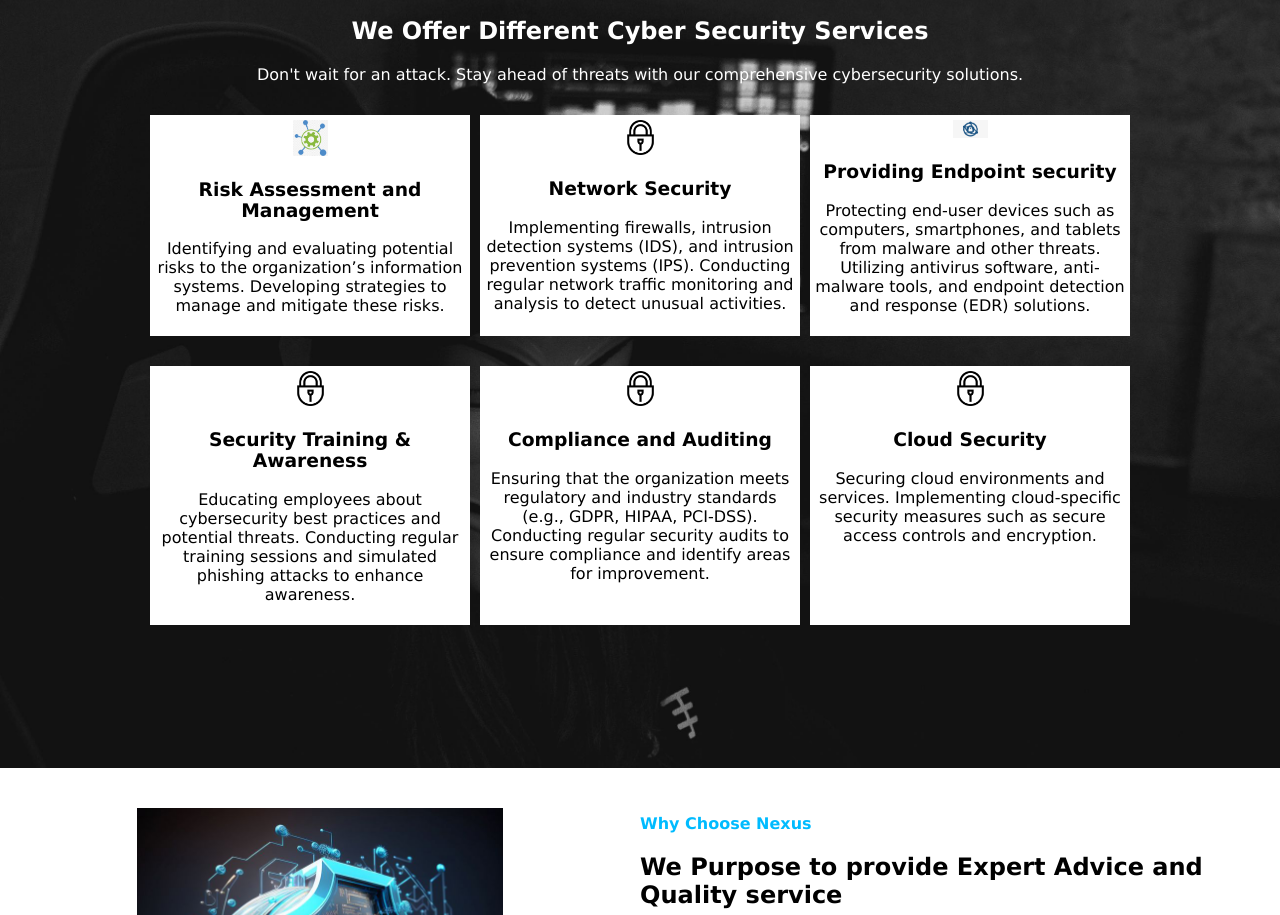
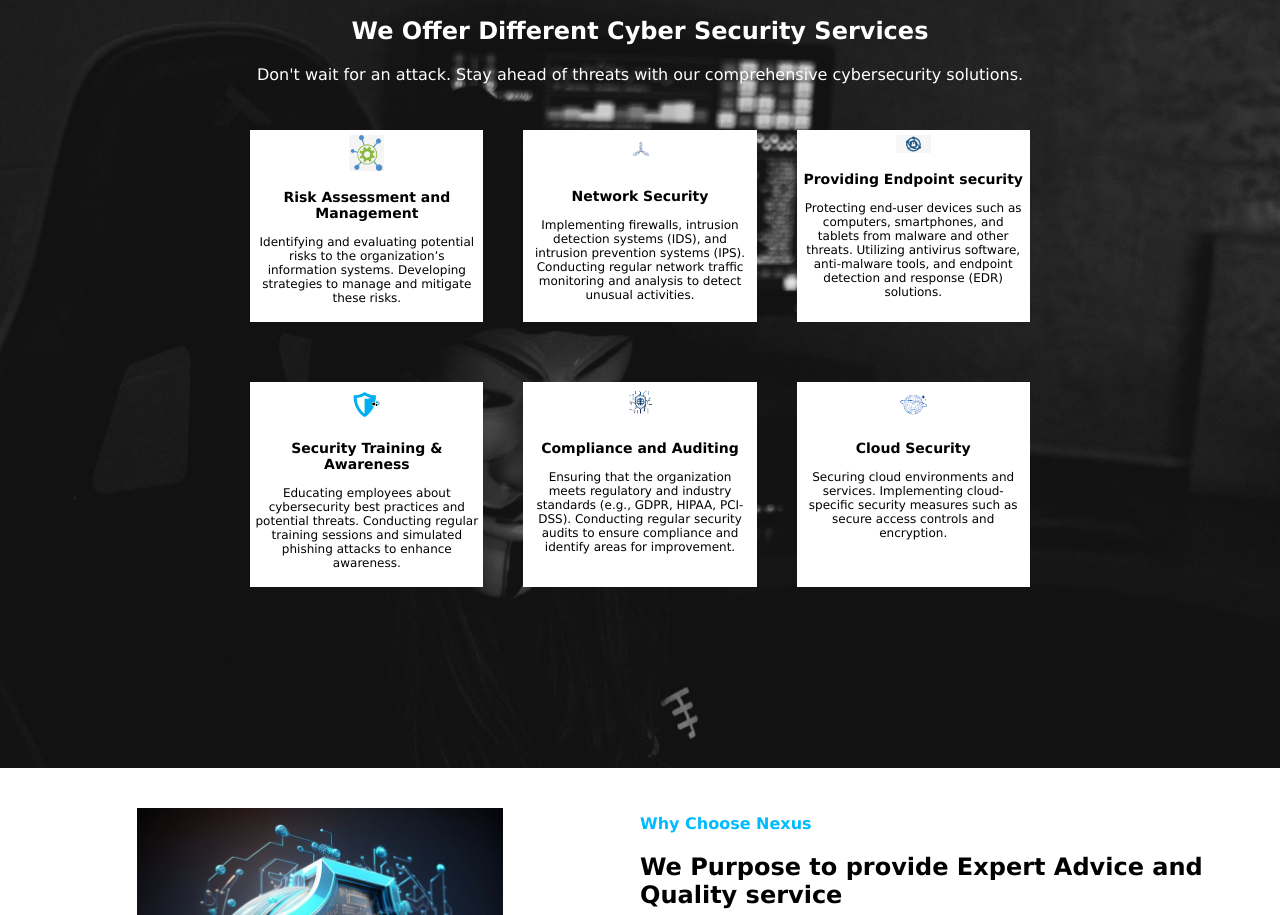
Before and after one commit to BoazRotich/Nexus, a plain HTML site: page index.html in a window 1280 px wide. Shown: the part 1553-2468 px from the top of the page. Drawn offline with nearby package versions, Linux system fonts and the light colour scheme.

Commit message:
final of final of final

```diff
--- a/index.html
+++ b/index.html
@@ -96,7 +96,7 @@
                 Developing strategies to manage and mitigate these risks.</p>
         </div>
         <div class="services-main">
-            <img src="./images/keep security.png" alt="Protect systems">
+            <img src="./images/network.png" alt="Protect systems">
             <h3>Network Security</h3>
             <p>Implementing firewalls, intrusion detection systems (IDS), and intrusion prevention systems (IPS).
                 Conducting regular network traffic monitoring and analysis to detect unusual activities.</p>
@@ -110,19 +110,19 @@
     </div>
     <div class="main1">
         <div class="services-main">
-            <img src="./images/keep security.png" alt="Protect systems">
+            <img src="./images/Awareness.png" alt="Protect systems">
             <h3>Security Training & Awareness</h3>
             <p>Educating employees about cybersecurity best practices and potential threats.
                 Conducting regular training sessions and simulated phishing attacks to enhance awareness.</p>
         </div>
         <div class="services-main">
-            <img src="./images/keep security.png" alt="Protect systems">
+            <img src="./images/Auditng.png" alt="Protect systems">
             <h3>Compliance and Auditing</h3>
             <p>Ensuring that the organization meets regulatory and industry standards (e.g., GDPR, HIPAA, PCI-DSS).
                 Conducting regular security audits to ensure compliance and identify areas for improvement.</p>
         </div>
         <div class="services-main">
-            <img src="./images/keep security.png" alt="Protect systems">
+            <img src="./images/cloud 1.png" alt="Protect systems">
             <h3>Cloud Security</h3>
             <p>Securing cloud environments and services.
                 Implementing cloud-specific security measures such as secure access controls and encryption.</p>
--- a/style.css
+++ b/style.css
@@ -196,12 +196,23 @@ header button img{
     padding: 10px;
 }
 .services-main{
-    margin: 5px;
+    margin: 20px;
     background-color: white;
-    width: 25%;
+    width: 18%;
     color: black;
     text-align: center;
     padding: 5px;
+}
+.services-main:hover{
+    background-color: rgb(218, 226, 233);
+    transform: scale(1.2);
+    box-shadow: 0 10px 20px rgba(0, 0, 0, 0.2);
+}
+.services-main h3{
+    font-size: 14px;
+}
+.services-main p{
+    font-size: 12px;
 }
 .services-main img{
     width: 35px;
```
Also changed, not shown: images/Auditng.png (added), images/Awareness.png (added), images/cloud 1.png (added), images/cloud.png (added), images/network.png (added).
